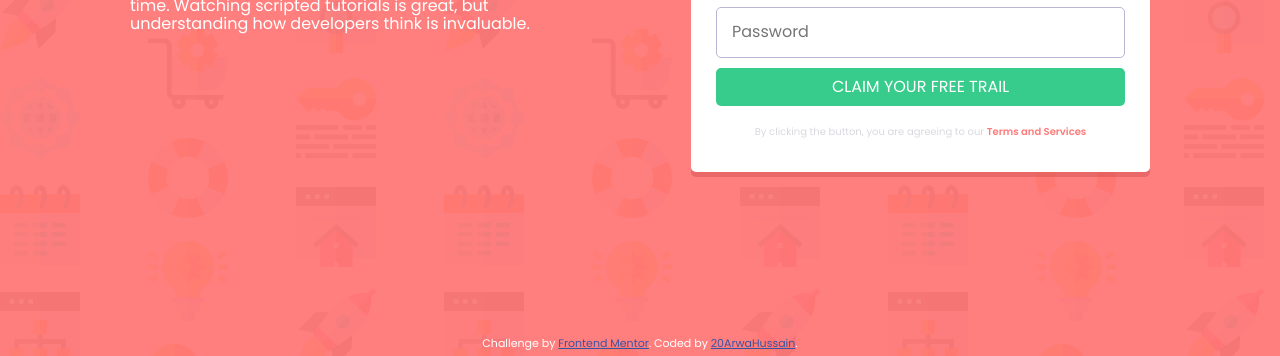
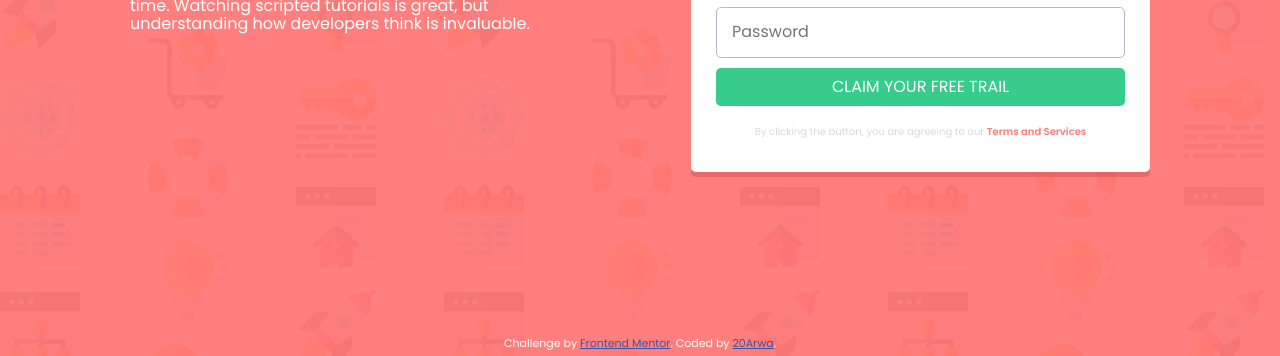
Before and after one commit to 20Arwa/Intro-component-with-sign-up-form, a plain HTML site: page index.html in a window 1280 px wide. Shown: the part 444-800 px from the top of the page. Drawn offline with Linux system fonts and the light colour scheme.

Commit message:
Update index.html

```diff
--- a/index.html
+++ b/index.html
@@ -53,7 +53,7 @@
         <footer>
             <p class="attribution">
             Challenge by <a href="https://www.frontendmentor.io?ref=challenge" target="_blank">Frontend Mentor</a>.
-            Coded by <a href="https://github.com/20ArwaHussain">20ArwaHussain</a>.
+            Coded by <a href="https://github.com/20Arwa">20Arwa</a>.
             </p>
         </footer>
     </div>
```
